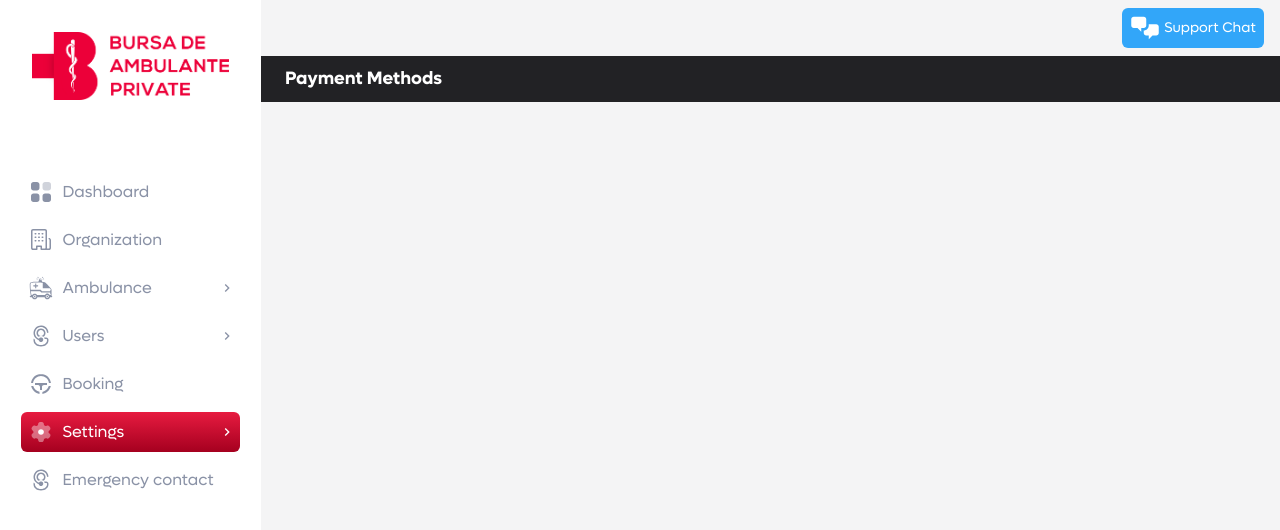
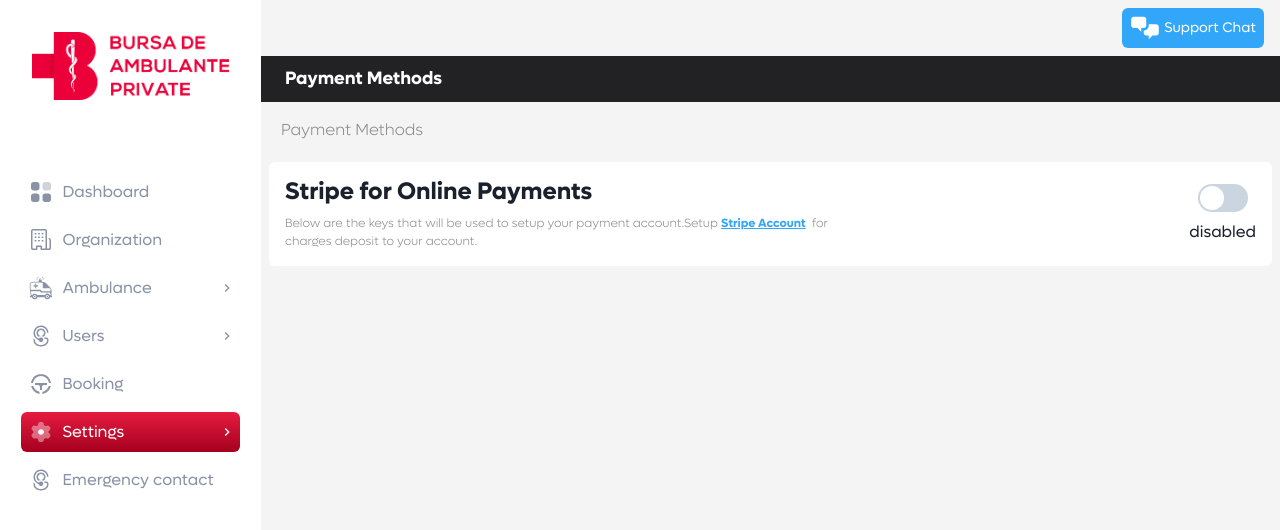
Before and after one commit to Zain-ul-din/bap-admin, a React (Vite) app: page /settings/payments in a window 1280 px wide. Shown: the top 530 px of the page. Built offline with nearby package versions, Linux system fonts and the light colour scheme.

Commit message:
added: payment settings

```diff
--- a/src/components/pages/Settings/PaymentSettings.tsx
+++ b/src/components/pages/Settings/PaymentSettings.tsx
@@ -1,9 +1,41 @@
+import { Flex, Heading, Stack, Text, Link, Switch } from '@chakra-ui/react';
 import DashboardHeader from '../../shared/DashboardHeader';
 
 export default function PaymentSettings() {
   return (
     <>
       <DashboardHeader>Payment Methods</DashboardHeader>
+
+      <Flex w={'full'} p={2} flexDir={'column'} gap={3}>
+        <Text color={'gray.200'} fontWeight={'light'} ml={3} my={2}>
+          Payment Methods
+        </Text>
+
+        <Flex w={'full'} p={4} bg={'white'} flexDir={'column'} gap={6} rounded={'md'}>
+          <Flex alignItems={'center'}>
+            <Stack>
+              <Heading fontSize={'2xl'}>Stripe for Online Payments</Heading>
+              <Text color={'gray.200'} fontWeight={'light'} maxW={'80%'} fontSize={'xs'}>
+                Below are the keys that will be used to setup your payment account.Setup
+                <Text
+                  display={'inline-block'}
+                  mx={'3px'}
+                  color={'blue.500'}
+                  fontWeight={'bold'}
+                  textDecoration={'underline'}
+                >
+                  <Link>Stripe Account</Link>
+                </Text>{' '}
+                for charges deposit to your account.
+              </Text>
+            </Stack>
+            <Stack ml={'auto'} textAlign={'center'}>
+              <Switch colorScheme="red" size={'lg'} />
+              <Text>disabled</Text>
+            </Stack>
+          </Flex>
+        </Flex>
+      </Flex>
     </>
   );
 }
```
